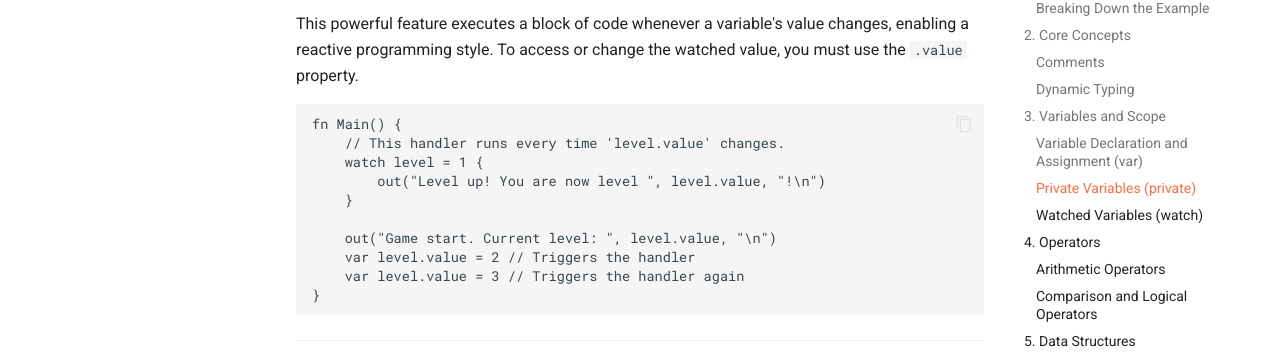
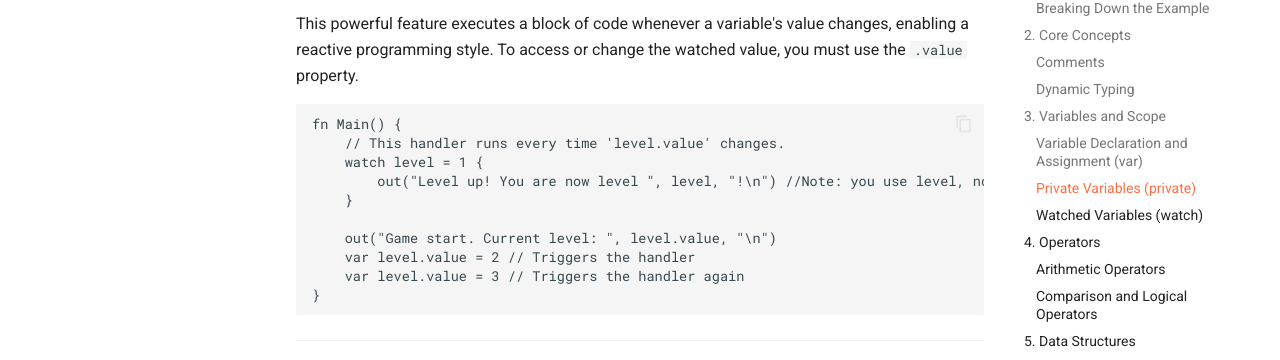
Before and after one commit to LecSUSOff/glorp, an MkDocs documentation site: the page built from docs/index.md, in a window 1280 px wide and 900 px high, scrolled down 2759 px. Shown: the part 145-505 px from the top of the window. Built offline with MkDocs 1.6.1 and Material for MkDocs 9.7.7, drawn with Linux system fonts in a browser that asks for light colours; comment, search, counter and statistics services are not loaded; some of the changed text lies outside the part shown.

Commit message:
Update index.md

````diff
--- a/docs/index.md
+++ b/docs/index.md
@@ -122,7 +122,7 @@
 fn Main() {
     // This handler runs every time 'level.value' changes.
     watch level = 1 {
-        out("Level up! You are now level ", level.value, "!\n")
+        out("Level up! You are now level ", level, "!\n") //Note: you use level, not level.value there
     }
 
     out("Game start. Current level: ", level.value, "\n")
@@ -299,8 +300,8 @@
 }
 
 fn Main() {
-    setup("glorp-lang.dev")                   // Uses both defaults
-    setup("localhost", port: 9000)            // Overrides one default
+    setup("glorp-lang.dev")                    // Uses both defaults
+    setup("localhost", port: 9000)             // Overrides one default
     setup(user: "admin", host: "internal.net") // Use named args in any order
 }
 ```
@@ -321,6 +322,12 @@
         var b = temp + b
     }
 }
+```
+
+You can also **take** any amount of elements from generator
+
+```glorp
+fn Main() -> out(take 20 from [1, 3, ..., Inf]) //[1.0, 3.0, 5.0, 7.0, 9.0, 11.0, 13.0, 15.0, 17.0, 19.0, 21.0, 23.0, 25.0, 27.0, 29.0, 31.0, 33.0, 35.0, 37.0, 39.0]
 ```
 
 ---
````
Also changed, not shown: other parts of docs/index.md (+1 -1 lines).
